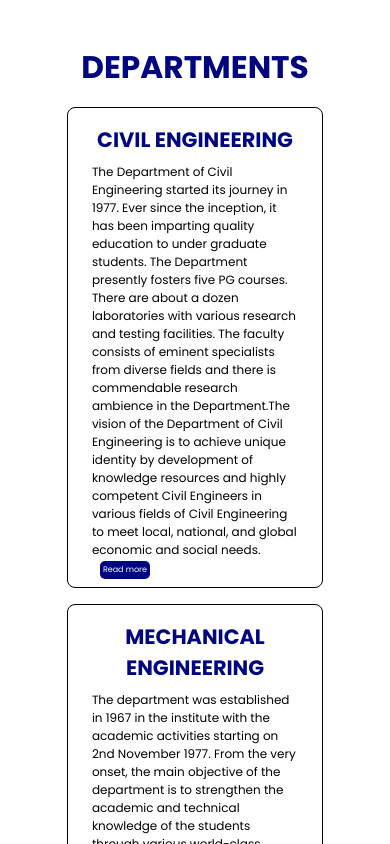
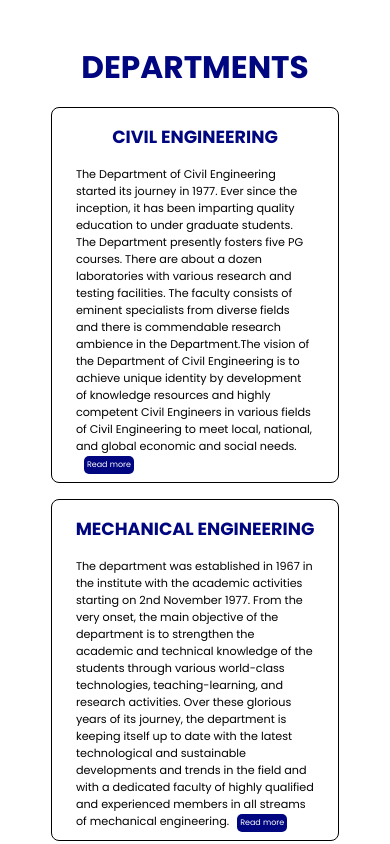
Before and after one commit to 31adityakumar/Core-Competitive-Circle, a React (Vite) app: page / in a window 390 px wide. Shown: the part 920-1764 px from the top of the page. Built offline with nearby package versions, Linux system fonts and the light colour scheme.

Commit message:
Update:Font Fixes

```diff
--- a/src/Components/Department/Department.scss
+++ b/src/Components/Department/Department.scss
@@ -5,7 +5,7 @@
   color: #00067f;
 
   font-family: "Poppins", sans-serif, bold;
-  font-size: 10vh;
+  font-size: 9vh;
   font-weight: 700;
   margin-top: 3.5rem;
   text-align: center;
@@ -36,13 +36,12 @@ dept1-detail {
   display: flex;
   flex-direction: row;
   float: right;
-  font-size: 1.5rem;
   font-family: "Poppins", sans-serif;
 }
 
 .dept1-detail .dept-content {
   padding: 0 1rem;
-  margin-top: -0.3125rem;
+  margin-top: 1.125rem;
 }
 
 .dept-name {
@@ -58,13 +57,12 @@ dept2-detail {
   display: flex;
   flex-direction: row;
   float: right;
-  font-size: 1.5rem;
   font-family: "Poppins", sans-serif;
 }
 
-.dept2-detail p {
+.dept2-detail .dept-content {
   padding: 0 1rem;
-  margin-top: -0.3125rem;
+  margin-top: 1.125rem;
 }
 
 .dept-img img {
@@ -72,7 +70,7 @@ dept2-detail {
   height: 18.56rem;
   border-radius: 1rem;
   padding: 0.17rem;
-  // margin-top: 5rem;
+  margin-top: 3rem;
 }
 
 .read-more-button {
@@ -113,6 +111,7 @@ dept2-detail {
   margin: 1rem 0;
   font-family: "Poppins", sans-serif, bold;
   font-size: 1rem;
+  font-weight: 600;
 }
 
 @media only screen and (min-width: 701px) and (max-width: 960px) {
@@ -120,7 +119,7 @@ dept2-detail {
     color: #00067f;
 
     font-family: "Poppins", sans-serif, bold;
-    font-size: 9vh;
+    font-size: 8vh;
     font-weight: 700;
     margin-top: 3.5rem;
     text-align: center;
@@ -155,9 +154,9 @@ dept2-detail {
   }
 
   .dept1-detail .dept-content {
+    padding: 0 1rem;
+    margin-top: 1.125rem;
     font-size: 1rem;
-    margin: auto;
-    padding: auto;
   }
   .dept-name {
     text-align: center;
@@ -172,14 +171,13 @@ dept2-detail {
     display: flex;
     flex-direction: row;
     float: right;
-    font-size: 1.5rem;
     font-family: "Poppins", sans-serif;
   }
 
-  .dept1-detail .dept-content {
-    font-size: 1rem;
-    margin: auto;
-    padding: auto;
+  .dept2-detail .dept-content {
+     padding: 0 1rem;
+     margin-top: 1.125rem;
+     font-size: 1rem;
   }
 
   .dept-img img {
@@ -187,7 +185,7 @@ dept2-detail {
     height: 17.56rem;
     border-radius: 1rem;
     padding: 0.17rem;
-    margin-top: 5rem;
+    margin-top: 3rem;
   }
 
   .read-more-button {
@@ -197,7 +195,7 @@ dept2-detail {
     color: white;
     cursor: pointer;
     transition: color 0.3s ease;
-    font-size: 11px;
+    font-size: 10px;
   }
 
   .read-more-button:hover {
@@ -226,6 +224,7 @@ dept2-detail {
     margin: 1rem 0;
     font-family: "Poppins", sans-serif, bold;
     font-size: 0.8rem;
+    font-weight: 600;
   }
 }
 
@@ -269,9 +268,9 @@ dept2-detail {
   }
 
   .dept1-detail .dept-content {
-    font-size: 1rem;
-    margin: auto;
-    padding: auto;
+     padding: 0 1rem;
+    margin-top: 1rem;
+    font-size: 0.9rem;
   }
   .dept-name {
     text-align: center;
@@ -289,10 +288,10 @@ dept2-detail {
     font-family: "Poppins", sans-serif;
   }
 
-  .dept1-detail .dept-content {
-    font-size: 0.8rem;
-    margin: auto;
-    padding: auto;
+  .dept2-detail .dept-content {
+    padding: 0 1rem;
+    margin-top: 1rem;
+    font-size: 0.9rem;
   }
 
   .dept-img img {
@@ -340,109 +339,14 @@ dept2-detail {
   .dept-contact {
     margin: 1rem 0;
     font-family: "Poppins", sans-serif, bold;
-    font-size: 0.8rem;
+    font-size: 0.7rem;
+    font-weight: 600;
   }
 }
 
 /* Styles for small screens (e.g., smartphones) */
-// @media only screen and (max-width: 480px) {
-//   .dept-header {
-//     color: #00067f;
 
-//     font-family: "Poppins", sans-serif, bold;
-//     font-size: 4vh;
-//     font-weight: 700;
-//     margin-top: 3.5rem;
-//     text-align: center;
-//   }
-
-//   .first-dept {
-//     margin: 1rem 4.18rem;
-//     border: 0.0625rem solid black;
-//     border-radius: 0.5rem;
-//   }
-
-//   dept1-detail {
-//     font-size: 0.8rem;
-//     font-family: "Poppins", sans-serif;
-//   }
-
-//   .dept1-detail .dept-content {
-//     font-size: 12px;
-//     margin: auto;
-//     padding: auto;
-//   }
-
-//   .dept-name {
-//     color: #00067f;
-//     font-family: "Poppins", sans-serif, bold;
-//     text-align: center;
-//     font-size: 1.3rem;
-//     font-weight: 700;
-//     margin: 0.5rem;
-//   }
-
-//   .second-dept {
-//     margin: 1rem 4.18rem;
-//     border: 0.0625rem solid black;
-//     border-radius: 0.5rem;
-//   }
-
-//   dept2-detail {
-//     font-size: 0.8rem;
-//     font-family: "Poppins", sans-serif;
-//   }
-
-//   .dept2-detail .dept-content {
-//     font-size: 12px;
-//     margin: auto;
-//     padding: auto;
-//   }
-
-//   .dept-img img {
-//     display: none;
-//   }
-
-
-
-//   .read-more-button {
-//     //   background-color: #0275d5;
-
-//     background-color: #00067f;
-//     border: none;
-//     margin-left: 0.5rem;
-//     border-radius: 5px;
-//     color: white;
-//     cursor: pointer;
-//     transition: color 0.3s ease;
-//     font-size: 8px;
-//   }
-
-//   .read-more-button:hover {
-//     color: white;
-//     background-color: blue;
-//   }
-
-//   .read-less-button {
-//     background-color: #00067f;
-//     border: none;
-//     border-radius: 5px;
-//     padding: 4px 8px;
-//     color: white;
-//     cursor: pointer;
-//     font-size: 8px;
-//     margin-left: -0.2rem;
-//     transition: color 0.3s ease;
-//   }
-
-//   .read-less-button:hover {
-//     color: white;
-//     background-color: rgb(62, 62, 181);
-//   }
-// }
-
-
-@media only screen and (max-width: 480px) {
+@media only screen and (max-width: 500px) {
   .dept-header {
     color: #00067f;
 
@@ -454,7 +358,7 @@ dept2-detail {
   }
 
   .first-dept {
-    margin: 1rem 4.18rem;
+    margin: 1rem 3.18rem;
     border: 0.0625rem solid black;
     border-radius: 0.5rem;
   }
@@ -462,27 +366,25 @@ dept2-detail {
   dept1-detail {
     font-size: 0.8rem;
     font-family: "Poppins", sans-serif;
-    display: none;
   }
 
   .dept1-detail .dept-content {
-    font-size: 12px;
-    margin: auto;
-    padding: auto;
-
+    padding: 0  1rem;
+    margin-top: 1rem;
+    font-size: 0.7rem;
   }
 
   .dept-name {
     color: #00067f;
     font-family: "Poppins", sans-serif, bold;
     text-align: center;
-    font-size: 1.3rem;
+    font-size: 1.1rem;
     font-weight: 700;
     margin: 0.5rem;
   }
 
   .second-dept {
-    margin: 1rem 4.18rem;
+    margin: 1rem 3.18rem;
     border: 0.0625rem solid black;
     border-radius: 0.5rem;
   }
@@ -493,9 +395,9 @@ dept2-detail {
   }
 
   .dept2-detail .dept-content {
-    font-size: 12px;
-    margin: auto;
-    padding: auto;
+    padding: 0 1rem;
+    margin-top: 1rem;
+    font-size: 0.7rem;
   }
 
   .dept-img img {
@@ -538,4 +440,13 @@ dept2-detail {
     color: white;
     background-color: rgb(62, 62, 181);
   }
+
+  .dept-contact {
+    margin: 1rem 0;
+    font-family: "Poppins", sans-serif, bold;
+    font-size: 0.5rem;
+    font-weight: 600;
+  }
+
+
 }
```
Also changed, not shown: src/Components/Department/Department.jsx (+8 -1 lines).
